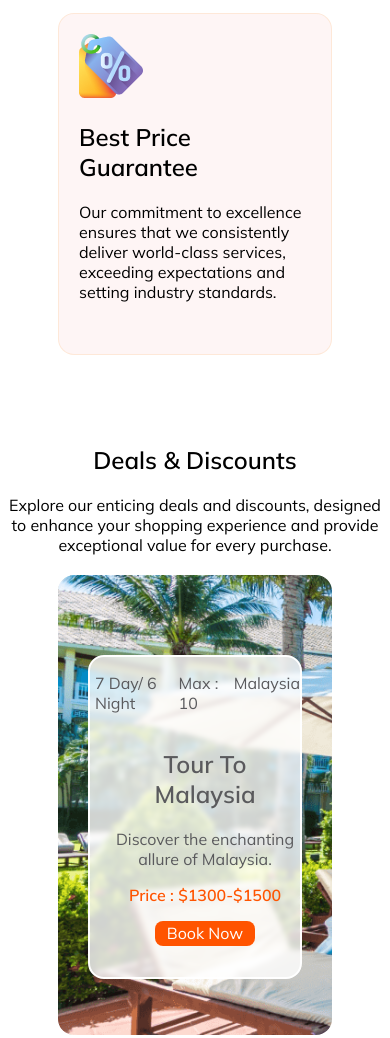
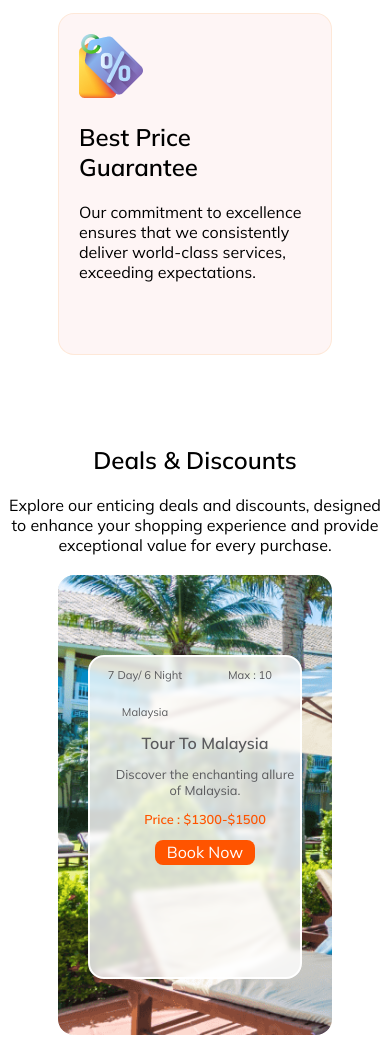
Before and after one commit to AyonJR/Final-Assignment-2, a plain HTML site: page index.html in a window 390 px wide. Shown: the part 5069-6107 px from the top of the page. Drawn offline with Linux system fonts and the light colour scheme.

Commit message:
furnished the form

```diff
--- a/index.html
+++ b/index.html
@@ -115,7 +115,7 @@
                     <h2>Best Price Guarantee</h2>
                     <p>
                         Our commitment to excellence ensures that we consistently deliver world-class services,
-                        exceeding expectations and setting industry standards.</p>
+                        exceeding expectations.</p>
                 </div>
 
             </div>
@@ -217,7 +217,7 @@
 
             <div class="heading">
                 <h2>Tour To Maldives</h2>
-                <p>Indulge in the epitome of luxury and tranquility in the Maldives.</p>
+                <p>Indulge in the epitome of tranquility in the Maldives.</p>
                 <p class="price"> Price : $800-$1000 </p>
                 <div class="book-btn">Book Now</div>
             </div>
--- a/style.css
+++ b/style.css
@@ -677,16 +677,33 @@ display: flex;
 }
 
 .firstbox {
-
-    gap: 10px;
-
+    display: grid;
+    grid-template-columns: repeat(2, 1fr);
+    gap: 0px;
+    font-size: 0.7rem;
 }
 
 .firstframe, .secondframe, .thirdframe {
     margin-left: 0;
     margin-top: 0;
+    display: flex;
+    align-items: center;
+    text-align: center;
+    justify-content: center;
 }
-
+.firstframe img , .secondframe img, .thirdframe img{
+    height: 20px;
+    margin-top: 0px;
+}
+.heading{
+    margin-top:-10px;
+}
+.heading h2{
+    font-size: 1rem;
+}
+.heading p{
+    font-size: 0.8rem;
+}
 .book-btn{
     height: 25px;
     width: 100px;
```
